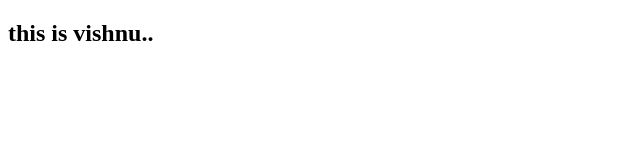
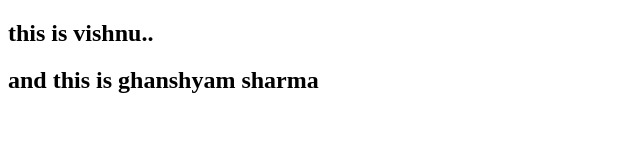
Before and after one commit to Anubhav0015/Frontend, a plain HTML site: page index.html in a window 1280 px wide. Shown: the whole page, without its empty margins (0-640 px from the left). Drawn offline with Linux system fonts and the light colour scheme.

Commit message:
Update index.html
fgf

```diff
--- a/index.html
+++ b/index.html
@@ -8,6 +8,6 @@
 </head>
 <body>
     <h2>this is vishnu..</h2>
-
+    <h2> and this is ghanshyam sharma </h2>
 </body>
 </html>
```
